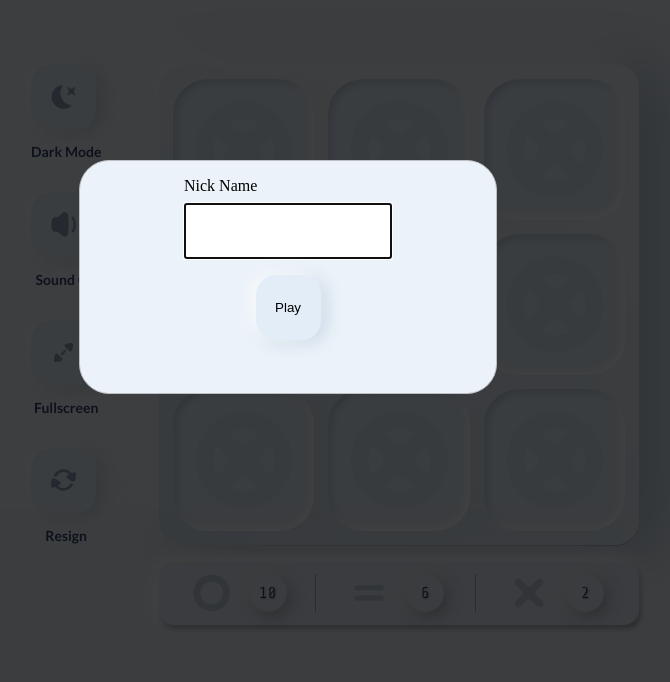
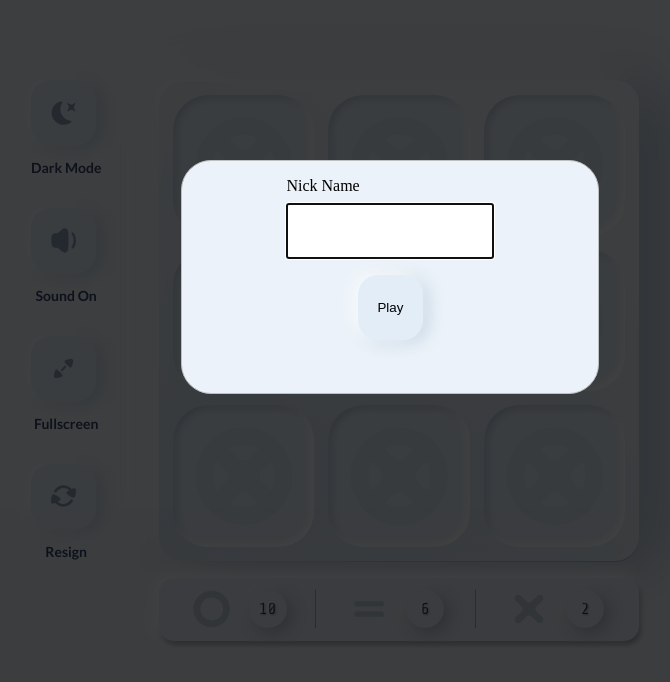
Before and after one commit to nima-z/X-O-game, a React (Create React App) app in the folder web/: page / in a window 1280 px wide. Shown: the top 682 px of the page, without its empty margins (305-975 px from the left). Built offline with nearby package versions, Linux system fonts and the light colour scheme; no server answers.

Commit message:
centralize modal & mainTable

```diff
--- a/web/src/components/Board/MainTable.module.css
+++ b/web/src/components/Board/MainTable.module.css
@@ -5,5 +5,5 @@
   flex-direction: row-reverse;
   justify-content: space-between;
 
-  margin: 4rem auto;
+  margin: 10vh auto;
 }
--- a/web/src/components/UI/Modal.module.css
+++ b/web/src/components/UI/Modal.module.css
@@ -11,7 +11,7 @@
 .modal {
   position: fixed;
   top: 20vh;
-  left: 30%;
+  left: 38%;
   width: 30%;
   min-width: 300px;
   height: 200px;
```
